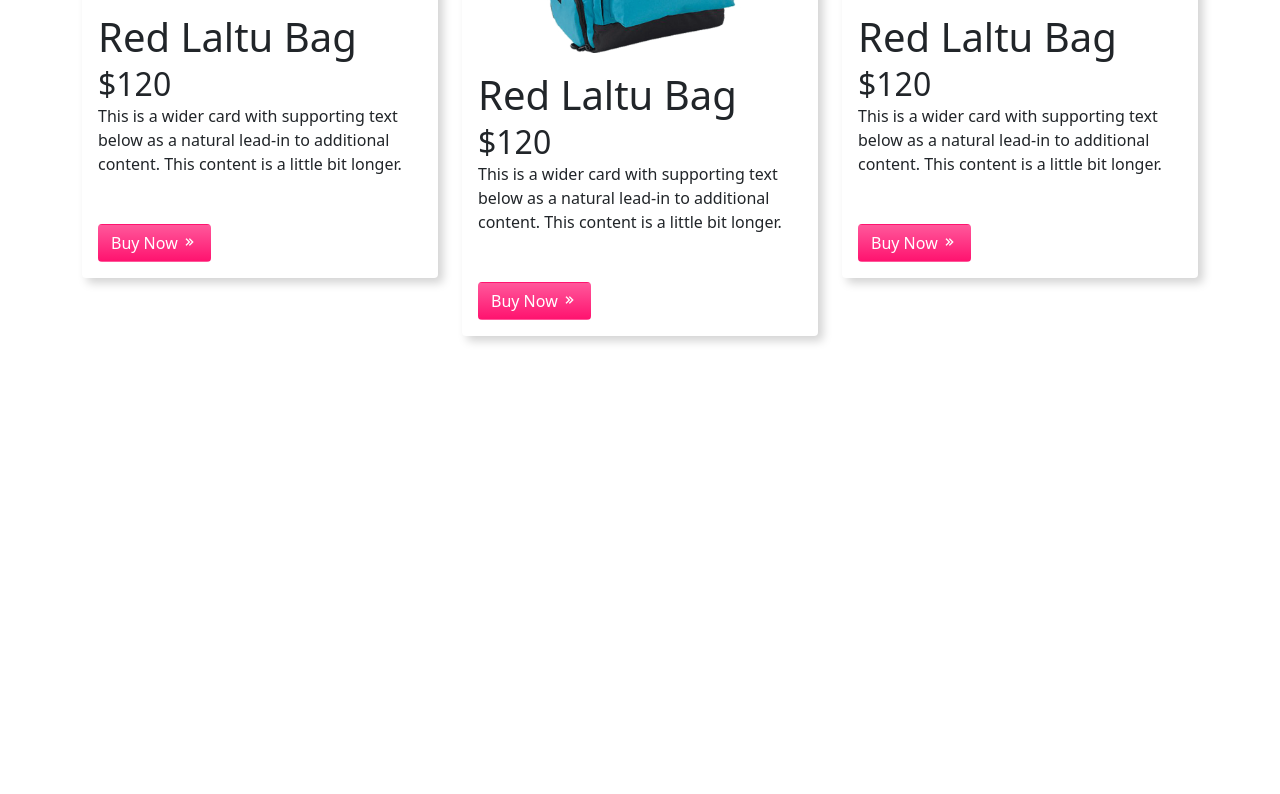
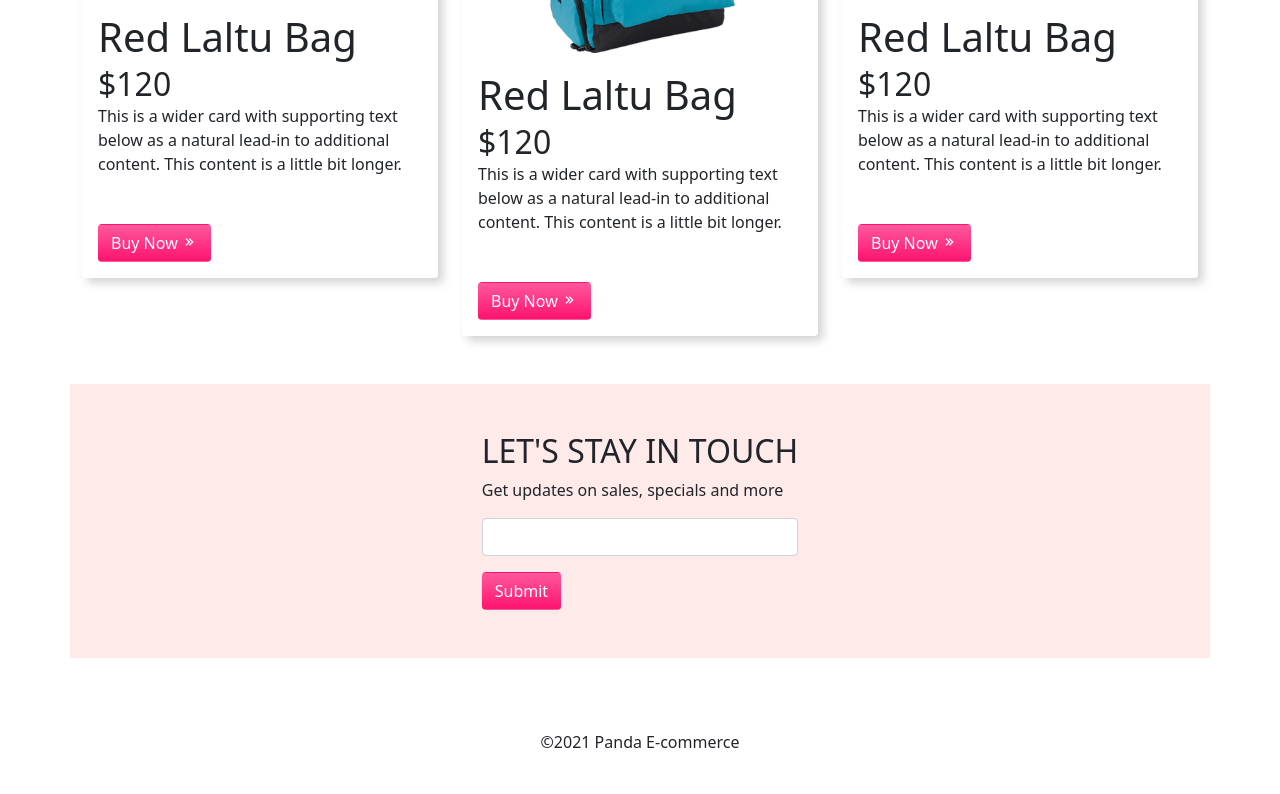
Before and after one commit to learnwithkawsar721/panda-E-commerce, a plain HTML site: page index.html in a window 1280 px wide. Shown: the part 1603-2397 px from the top of the page. Before the commit the page ends 1987 px from the top, so only its background shows below. Drawn offline with nearby package versions, Linux system fonts and the light colour scheme.

Commit message:
done project

```diff
--- a/index.html
+++ b/index.html
@@ -144,7 +144,8 @@
                     </div>
                 </div>
                 <div class="col-lg-4 col-md-4 col-sm-6 col-12 col-xl-4">
-                    <div class="category d-flex justify-content-between align-items-center bg-info p-3 rounded-3">
+                    <div class="category d-flex justify-content-between align-items-center p-3 rounded-3"
+                        style="background-color: orchid;">
                         <h1 class="cat-title text-white">Bag</h1>
                         <img class="w-25" src="./assets/images/categories/bag.png" alt="">
                     </div>
@@ -281,8 +282,30 @@
     <!-- Backpack Section End -->
 
     <!-- Subscribe Section Start -->
+    <section class="subscriber-section my-5">
+        <div class="container p-5 d-flex justify-content-center align-items-center" style="background-color: #FEEAE9;">
+            <div class="subscriber">
+                <h2 class="subscribe-title text-uppercase">Let's Stay in Touch</h2>
+                <p class="sub-text">Get updates on sales, specials and more</p>
+                <form action="" class="form">
+                    <input type="text" name="sub" id="" class="form-control mb-3">
 
+                    <button type="submit" class="btn button">Submit</button>
+                </form>
+            </div>
+        </div>
+    </section>
     <!-- Subscribe Section End -->
+
+    <!-- Footer Section Start -->
+    <footer>
+        <div class="container text-center py-4">
+            <p class="footer-text">
+                &copy;2021 Panda E-commerce
+            </p>
+        </div>
+    </footer>
+    <!-- Footer Section End -->
 
 
 
```
